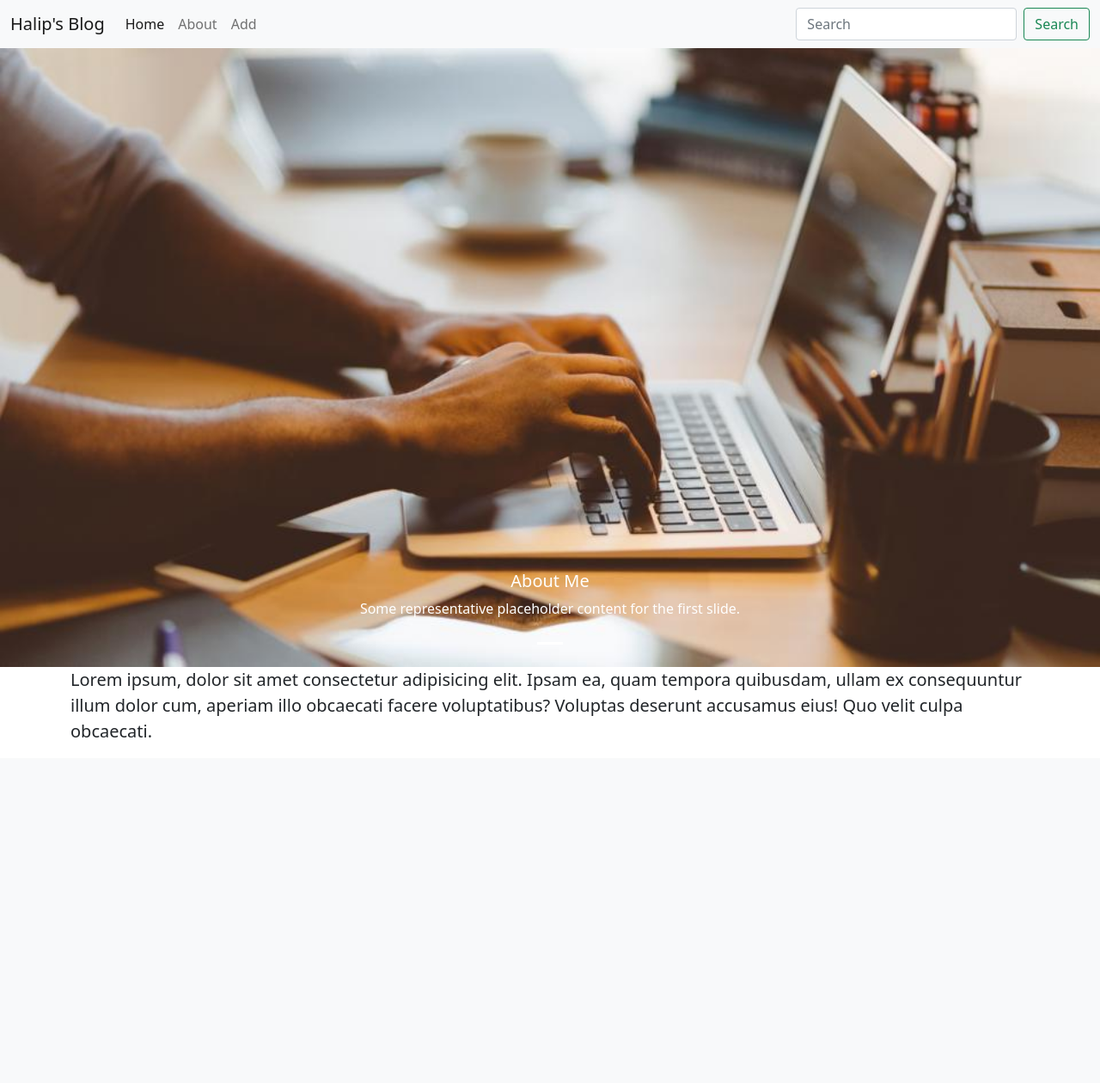
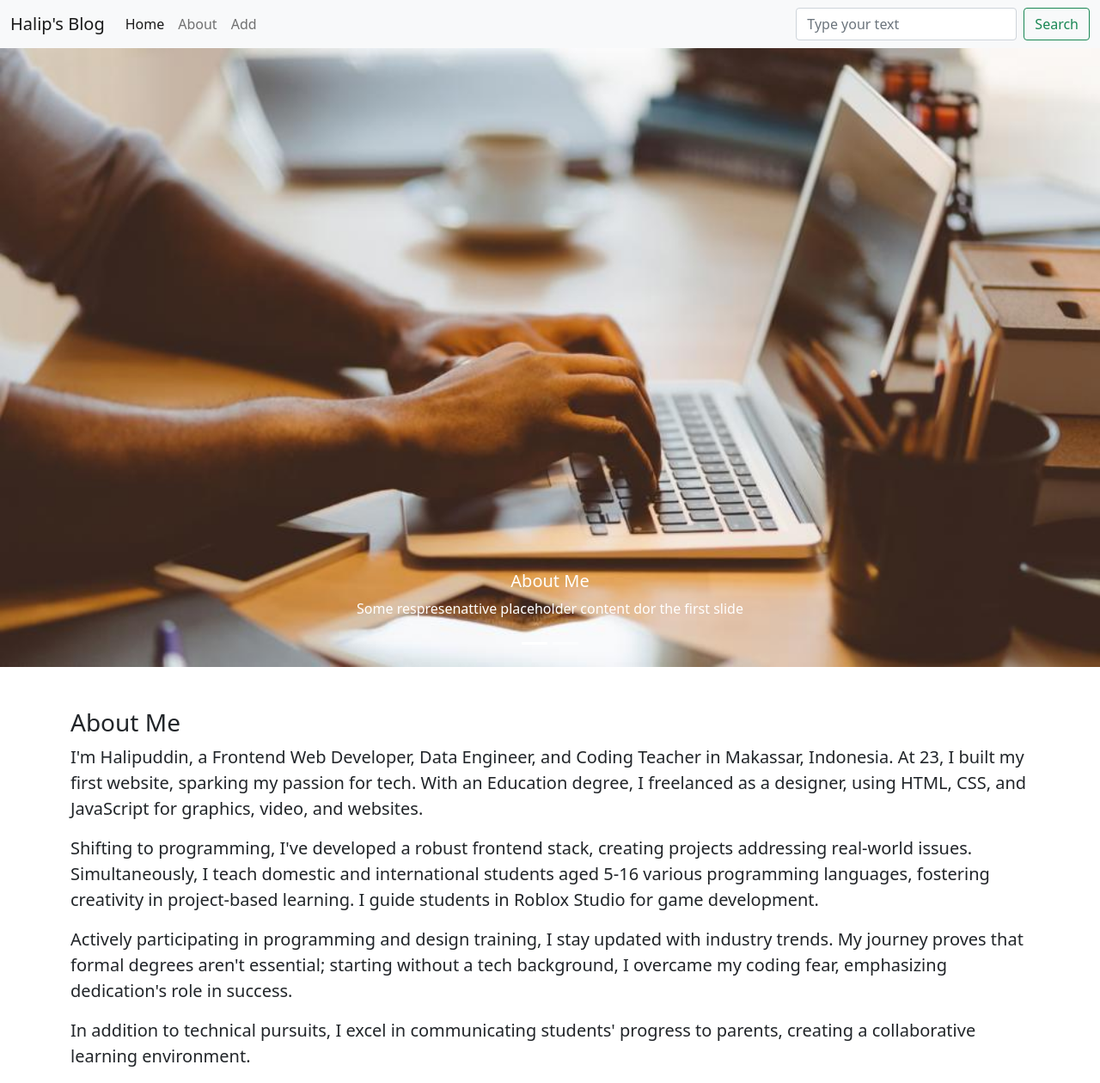
Before and after one commit to Halip26/blog-app-using-flask, a Flask app: page /about in a window 1280 px wide. Shown: the whole page at 86% size. Before the commit the page ends 858 px from the top, so only its background shows below. Run offline with Flask 3, Linux system fonts and the light colour scheme.

Commit message:
redesign & make it better

```diff
--- a/templates/about.html
+++ b/templates/about.html
@@ -11,7 +11,7 @@
       integrity="sha384-EVSTQN3/azprG1Anm3QDgpJLIm9Nao0Yz1ztcQTwFspd3yD65VohhpuuCOmLASjC"
       crossorigin="anonymous"
     />
-    <!-- head favicon -->
+    <!-- head icon -->
     <link
       rel="shortcut icon"
       href="{{ url_for('static', filename='images/Halipsblog.png') }}"
@@ -19,6 +19,7 @@
     />
   </head>
   <body>
+    <!-- part 1-->
     <div id="part1">
       <nav class="navbar navbar-expand-lg navbar-light bg-light">
         <div class="container-fluid">
@@ -37,7 +38,7 @@
           <div class="collapse navbar-collapse" id="navbarScroll">
             <ul
               class="navbar-nav me-auto my-2 my-lg-0 navbar-nav-scroll"
-              style="--bs-scroll-height: 100px"
+              style="--bs-scroll-height: 150px"
             >
               <li class="nav-item">
                 <a class="nav-link active" aria-current="page" href="/">Home</a>
@@ -45,7 +46,6 @@
               <li class="nav-item">
                 <a class="nav-link" href="{{ url_for('about') }}">About</a>
               </li>
-
               <li class="nav-item">
                 <a
                   class="nav-link"
@@ -55,8 +55,10 @@
                 >
               </li>
             </ul>
+            <!-- add search button -->
             <form class="d-flex">
               <input
+                placeholder="Type your text"
                 class="form-control me-2"
                 type="search"
                 placeholder="Search"
@@ -71,6 +73,7 @@
       </nav>
     </div>
 
+    <!-- part 2 -->
     <div id="part2">
       <div
         id="carouselExampleCaptions"
@@ -86,39 +89,67 @@
             aria-current="true"
             aria-label="Slide 1"
           ></button>
+          <button
+            type="button"
+            data-bs-target="#carouselExampleCaptions"
+            data-bs-slide-to="1"
+            aria-label="Slide 2"
+          ></button>
         </div>
         <div class="carousel-inner">
           <div class="carousel-item active">
             <img
+              class="d-block w-100"
               src="../static/images/about-bg.jpg"
-              class="d-block w-100"
               alt="about-bg.jpg"
             />
             <div class="carousel-caption d-none d-md-block">
               <h5>About Me</h5>
               <p>
-                Some representative placeholder content for the first slide.
+                Some respresenattive placeholder content dor the first slide
               </p>
             </div>
+          </div>
+          <div class="carousel-item">
+            <img
+              class="d-block w-100"
+              src="../static/images/home-bg2.jpg"
+              alt="home-bg2.jpg"
+            />
           </div>
         </div>
       </div>
     </div>
 
-    <div class="container">
+    <div class="container mt-5 text">
+      <h3>About Me</h3>
       <p class="lead">
-        Lorem ipsum, dolor sit amet consectetur adipisicing elit. Ipsam ea, quam
-        tempora quibusdam, ullam ex consequuntur illum dolor cum, aperiam illo
-        obcaecati facere voluptatibus? Voluptas deserunt accusamus eius! Quo
-        velit culpa obcaecati.
+        I&apos;m Halipuddin, a Frontend Web Developer, Data Engineer, and Coding
+        Teacher in Makassar, Indonesia. At 23, I built my first website,
+        sparking my passion for tech. With an Education degree, I freelanced as
+        a designer, using HTML, CSS, and JavaScript for graphics, video, and
+        websites.
+      </p>
+      <p class="lead">
+        Shifting to programming, I&apos;ve developed a robust frontend stack,
+        creating projects addressing real-world issues. Simultaneously, I teach
+        domestic and international students aged 5-16 various programming
+        languages, fostering creativity in project-based learning. I guide
+        students in Roblox Studio for game development.
+      </p>
+      <p class="lead">
+        Actively participating in programming and design training, I stay
+        updated with industry trends. My journey proves that formal degrees
+        aren&apos;t essential; starting without a tech background, I overcame my
+        coding fear, emphasizing dedication&apos;s role in success.
+      </p>
+      <p class="lead">
+        In addition to technical pursuits, I excel in communicating students'
+        progress to parents, creating a collaborative learning environment.
       </p>
     </div>
 
-    <div></div>
-
-    <!-- Optional JavaScript; choose one of the two! -->
-
-    <!-- Option 1: Bootstrap Bundle with Popper -->
+    <!-- Javascript bootstrap -->
     <script
       src="https://cdn.jsdelivr.net/npm/bootstrap@5.0.2/dist/js/bootstrap.bundle.min.js"
       integrity="sha384-MrcW6ZMFYlzcLA8Nl+NtUVF0sA7MsXsP1UyJoMp4YLEuNSfAP+JcXn/tWtIaxVXM"
```
